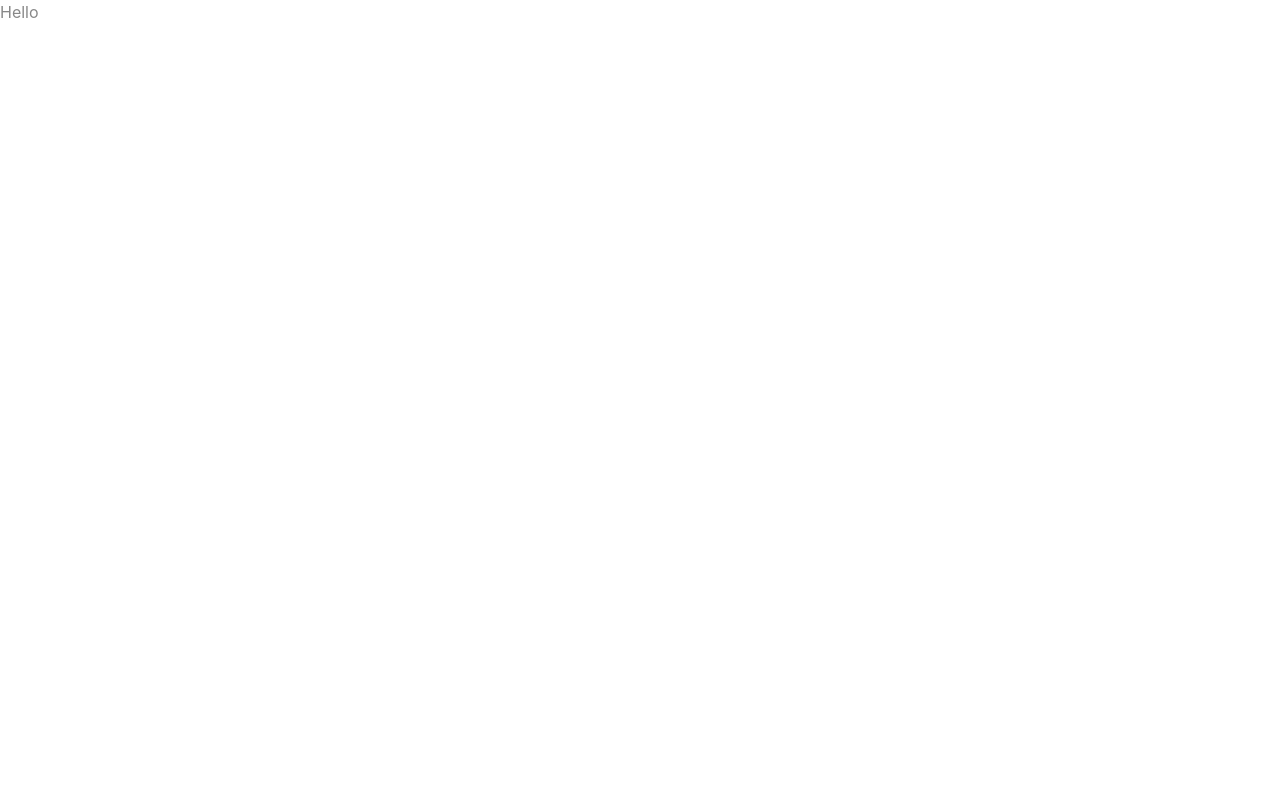
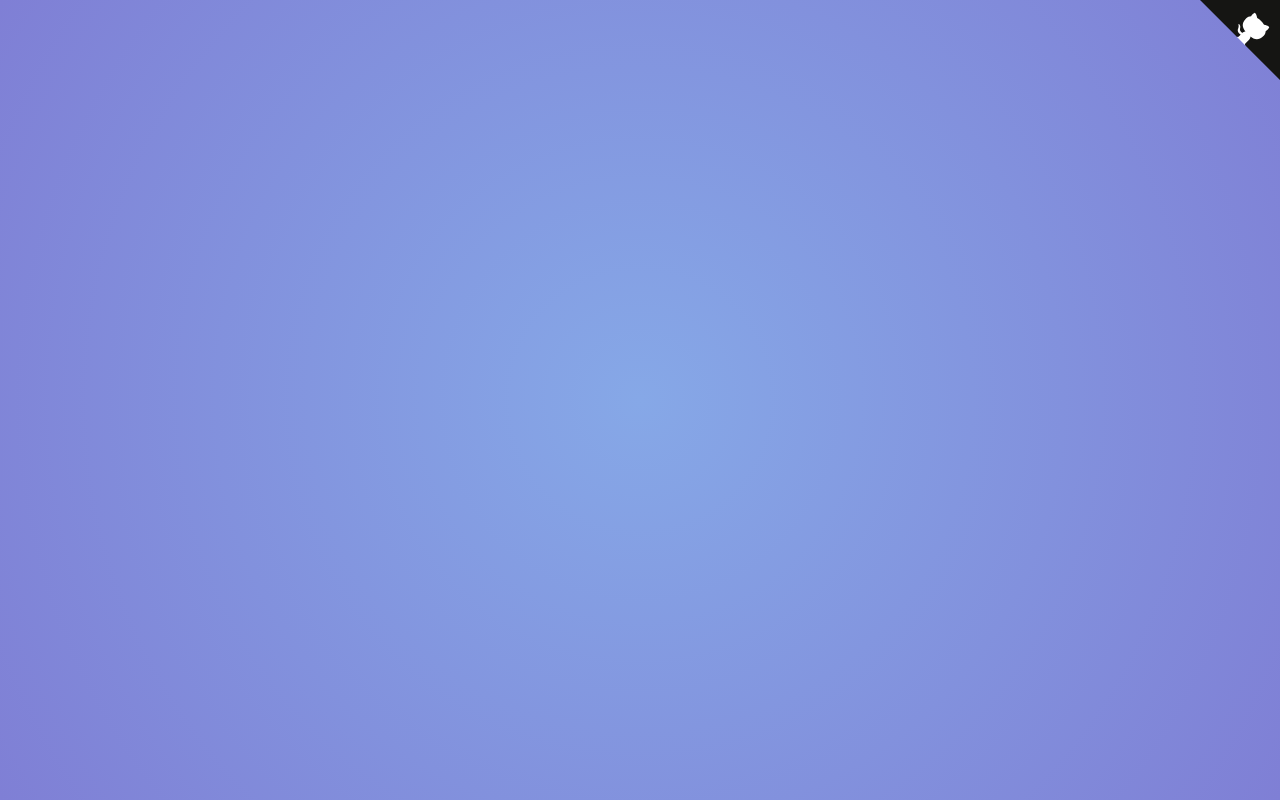
Before and after one commit to EastSun5566/cc-gram, a React app in the folder demo/: page / in a window 1280 px wide. Built offline with nearby package versions, Linux system fonts and the light colour scheme.

Commit message:
Update demo

```diff
--- a/demo/src/App.tsx
+++ /dev/null
@@ -1,10 +0,0 @@
-import React from 'react';
-import './App.scss';
-
-const App: React.FC = () => (
-  <div className="App">
-    Hello
-  </div>
-);
-
-export default App;
--- /dev/null
+++ b/demo/src/App/App.scss
@@ -0,0 +1,121 @@
+$color-font: #eee;
+
+@mixin flex {
+  display: flex;
+  justify-content: center;
+  align-items: center;
+}
+
+@mixin abs {
+  position: absolute;
+  top: 50%;
+  left: 50%;
+  transform: translate(-50%, -50%);
+}
+
+@mixin size($w: 100%, $h: $w) {
+  width: $w;
+  height: $h;
+}
+
+@mixin shadow {
+  box-shadow: 0 8px 16px rgba(black, 0.3);
+}
+
+* {
+  position: relative;
+}
+
+body {
+  background: radial-gradient(circle, #86a8e7, #7f7fd5);
+  color: $color-font;
+}
+
+#app {
+  min-height: 100vh;
+  padding: 0 8px;
+  @include flex;
+}
+
+.uploader {
+  width: 100%;
+  max-width: 300px;
+  min-height: 100px;
+  border: 1px solid rgba($color-font, 0.5);
+  border-radius: 8px;
+
+  transition: background-color 0.3s;
+
+  &:hover {
+    background-color: rgba($color-font, 0.1);
+  }
+
+  i {
+    @include abs;
+  }
+
+  input {
+    opacity: 0;
+    position: absolute;
+    @include size;
+    cursor: pointer;
+  }
+}
+
+.preview {
+  width: 100%;
+  text-align: center;
+
+  .preview-image-container {
+    max-width: 400px;
+    margin: 0 auto 16px auto;
+
+    &::after {
+      content: "\f381";
+      font-family: "Font Awesome 5 Free";
+      font-weight: 900;
+      position: absolute;
+      top: 0;
+      left: 0;
+
+      @include size;
+      background-color: rgba(black, 0.3);
+
+      @include flex;
+      cursor: pointer;
+
+      opacity: 0;
+      transition: opacity 0.3s;
+    }
+
+    &:hover::after {
+      opacity: 1;
+    }
+
+    img {
+      display: block;
+      width: 100%;
+      @include shadow;
+    }
+  }
+
+  .presets-container {
+    display: flex;
+    overflow-x: scroll;
+
+    figure {
+      margin: 8px;
+      min-width: 120px;
+      cursor: pointer;
+
+      img {
+        width: 100%;
+        @include shadow;
+      }
+
+      figcaption {
+        padding: 16px;
+      }
+    }
+  }
+}
--- /dev/null
+++ b/demo/src/App/App.tsx
@@ -0,0 +1,46 @@
+import React from 'react';
+import './App.scss';
+
+import GithubCorner from '../components/GithubCorner/GithubCorner';
+
+const App: React.FC = () => (
+  <>
+    <div id="app">
+      {/* <div className="uploader">
+      <i className="fas fa-cloud-upload-alt" />
+
+      <input
+        type="file"
+        accept="image/*"
+      />
+    </div>
+
+    <div
+      v-else
+      key="preview"
+      className="preview"
+    >
+
+      <div
+        className="preview-image-container"
+      >
+        <img src="" alt="" />
+      </div>
+
+      <div className="presets-container">
+        <figure>
+
+          <img src="" alt="" />
+
+          <figcaption>test</figcaption>
+        </figure>
+      </div>
+
+    </div> */}
+    </div>
+
+    <GithubCorner />
+  </>
+);
+
+export default App;
--- /dev/null
+++ b/demo/src/components/GithubCorner/GithubCorner.scss
@@ -0,0 +1,36 @@
+.github-corner {
+  position: fixed;
+  top: 0;
+  right: 0;
+
+  .octo-arm {
+    @media (max-width: 500px) {
+      animation: octocat-wave 560ms ease-in-out;
+    }
+  }
+
+  &:hover .octo-arm {
+    animation: octocat-wave 560ms ease-in-out;
+
+    @media (max-width: 500px) {
+      animation: none;
+    }
+  }
+}
+
+@keyframes octocat-wave {
+  0%,
+  100% {
+    transform: rotate(0);
+  }
+
+  20%,
+  60% {
+    transform: rotate(-25deg);
+  }
+
+  40%,
+  80% {
+    transform: rotate(10deg);
+  }
+}
--- /dev/null
+++ b/demo/src/components/GithubCorner/GithubCorner.tsx
@@ -0,0 +1,36 @@
+import React from 'react';
+import './GithubCorner.scss';
+
+const GithubCorner: React.FC = () => (
+  <a
+    href="https://github.com/EastSun5566/get-some-cool-emojis/"
+    className="github-corner"
+    aria-label="View source on GitHub"
+    title="View source on GitHub"
+  >
+    <svg
+      width="80"
+      height="80"
+      viewBox="0 0 250 250"
+      style={{
+        fill: '#151513', color: '#fff', position: 'absolute', top: 0, border: 0, right: 0,
+      }}
+      aria-hidden="true"
+    >
+      <path d="M0,0 L115,115 L130,115 L142,142 L250,250 L250,0 Z" />
+      <path
+        d="M128.3,109.0 C113.8,99.7 119.0,89.6 119.0,89.6 C122.0,82.7 120.5,78.6 120.5,78.6 C119.2,72.0 123.4,76.3 123.4,76.3 C127.3,80.9 125.5,87.3 125.5,87.3 C122.9,97.6 130.6,101.9 134.4,103.2"
+        fill="currentColor"
+        style={{ transformOrigin: '130px 106px' }}
+        className="octo-arm"
+      />
+      <path
+        d="M115.0,115.0 C114.9,115.1 118.7,116.5 119.8,115.4 L133.7,101.6 C136.9,99.2 139.9,98.4 142.2,98.6 C133.8,88.0 127.5,74.4 143.8,58.0 C148.5,53.4 154.0,51.2 159.7,51.0 C160.3,49.4 163.2,43.6 171.4,40.1 C171.4,40.1 176.1,42.5 178.8,56.2 C183.1,58.6 187.2,61.8 190.9,65.4 C194.5,69.0 197.7,73.2 200.1,77.6 C213.8,80.2 216.3,84.9 216.3,84.9 C212.7,93.1 206.9,96.0 205.4,96.6 C205.1,102.4 203.0,107.8 198.3,112.5 C181.9,128.9 168.3,122.5 157.7,114.1 C157.9,116.9 156.7,120.9 152.7,124.9 L141.0,136.5 C139.8,137.7 141.6,141.9 141.8,141.8 Z"
+        fill="currentColor"
+        className="octo-body"
+      />
+    </svg>
+  </a>
+);
+
+export default GithubCorner;
--- a/demo/src/index.tsx
+++ b/demo/src/index.tsx
@@ -1,12 +1,12 @@
 import React from 'react';
 import ReactDOM from 'react-dom';
-import './index.scss';
-import App from './App';
-import * as serviceWorker from './serviceWorker';
+// import './index.scss';
+import App from './App/App';
+// import * as serviceWorker from './serviceWorker';
 
 ReactDOM.render(<App />, document.getElementById('root'));
 
 // If you want your app to work offline and load faster, you can change
 // unregister() to register() below. Note this comes with some pitfalls.
 // Learn more about service workers: https://bit.ly/CRA-PWA
-serviceWorker.unregister();
+// serviceWorker.unregister();
```
Also changed, not shown: demo/src/App.scss (deleted), 1 other file (tests, documents, lock files or other folders).
